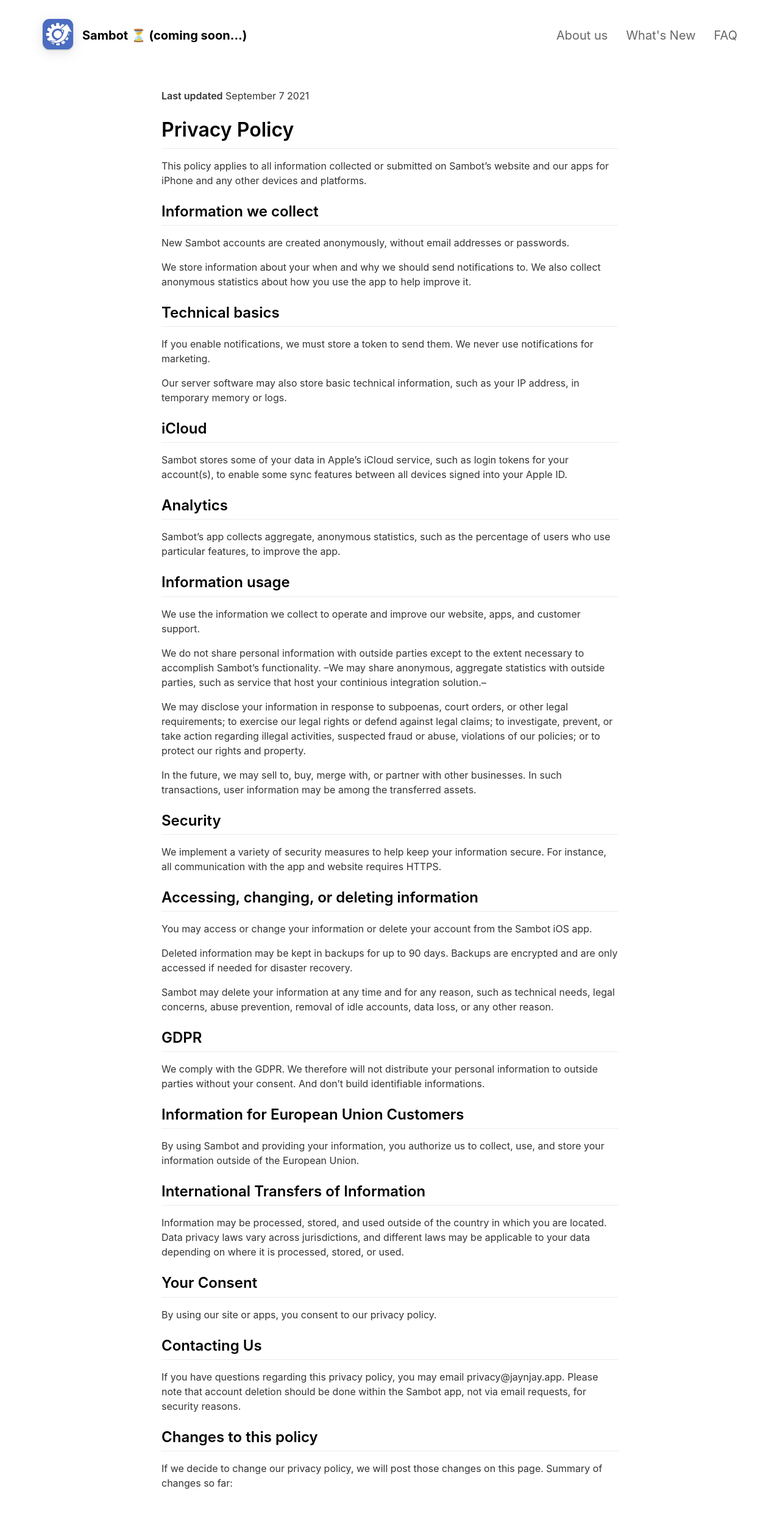
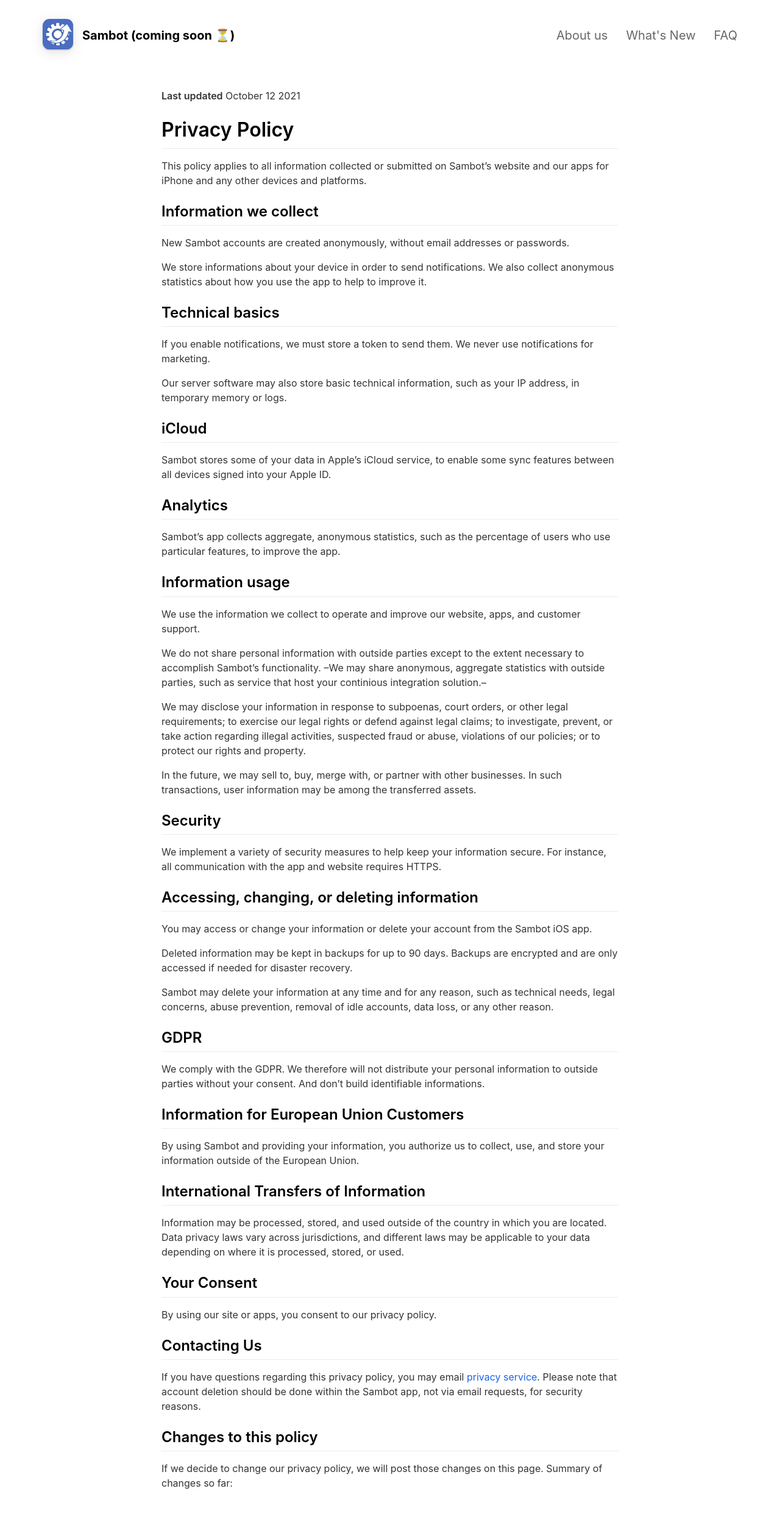
Before and after one commit to sambot-app/sambot.github.io, a Jekyll site: the page built from _pages/privacypolicy.md, in a window 1280 px wide. Shown: the whole page at 61% size. Built offline with Jekyll 4.4.1, drawn with Linux system fonts in a browser that asks for light colours; nearby versions of some CDN libraries.

Commit message:
update website

```diff
--- a/_config.yml
+++ b/_config.yml
@@ -11,11 +11,11 @@ presskit_download_link                    :                        # Enter a lin
                                                                                       # Or upload your press kit file to assets and set path accordingly (e.g. "assets/your_press_kit.zip").
 
 app_icon                                  : assets/logo_smabot_roue_15.png            # Automatically populates if not set and if iOS app ID is set.  Otherwise enter path to icon file manually.
-app_name                                  : Sambot ⏳ (coming soon...)                    # Automatically populates if not set and if iOS app ID is set.  Otherwise enter manually.
+app_name                                  : Sambot (coming soon ⏳)                    # Automatically populates if not set and if iOS app ID is set.  Otherwise enter manually.
 app_price                                 : Free                                          # Automatically populates if not set and if iOS app ID is set.  Otherwise enter manually.
 app_description                           : Sambot app is an iOS faithful companion helping you in your Bitrise continuous integration experience, in order to be more efficient on what you really love to do !
 
-enable_smart_app_banner                   : true                                      # Set to true to show a smart app banner at top of page on mobile devices.
+enable_smart_app_banner                   : false                                      # Set to true to show a smart app banner at top of page on mobile devices.
 
 
 
@@ -131,8 +131,8 @@ topbar_color                              : "#000000"
 topbar_transparency                       : 0.1
 topbar_title_color                        : "#ffffff"
 
-cover_image                               : assets/headerimage.png                    # Replace with alternative image path or image URL.
-cover_overlay_color                       : "#363b3d"
+cover_image                               : assets/headerimage6.png                    # Replace with alternative image path or image URL.
+cover_overlay_color                       : "#000000"
 cover_overlay_transparency                : 0.8
 
 device_color                              : blue                                     # Set to: blue, black, yellow, coral or white.
--- a/_pages/privacypolicy.md
+++ b/_pages/privacypolicy.md
@@ -5,7 +5,7 @@ include_in_header: false
 ---
 
 **Last updated**
-September 7 2021
+October 12 2021
 
 # Privacy Policy
 
@@ -15,7 +15,7 @@ This policy applies to all information collected or submitted on Sambot’s webs
 
 New Sambot accounts are created anonymously, without email addresses or passwords.
 
-We store information about your when and why we should send notifications to. We also collect anonymous statistics about how you use the app to help improve it.
+We store informations about your device in order to send notifications. We also collect anonymous statistics about how you use the app to help to improve it.
 
 ## Technical basics
 
@@ -25,7 +25,7 @@ Our server software may also store basic technical information, such as your IP
 
 ## iCloud
 
-Sambot stores some of your data in Apple’s iCloud service, such as login tokens for your account(s), to enable some sync features between all devices signed into your Apple ID.
+Sambot stores some of your data in Apple’s iCloud service, to enable some sync features between all devices signed into your Apple ID.
 
 ## Analytics
 
@@ -72,7 +72,7 @@ By using our site or apps, you consent to our privacy policy.
 
 ## Contacting Us
 
-If you have questions regarding this privacy policy, you may email privacy@jaynjay.app. Please note that account deletion should be done within the Sambot app, not via email requests, for security reasons.
+If you have questions regarding this privacy policy, you may email [privacy service](mailto:privacy@sambot.app). Please note that account deletion should be done within the Sambot app, not via email requests, for security reasons.
 
 ## Changes to this policy
 
```
Also changed, not shown: assets/headerimage2.png (added), assets/headerimage3.png (added), assets/headerimage4.png (added), assets/headerimage5.png (added), assets/headerimage6.png (added), 12 other files.
